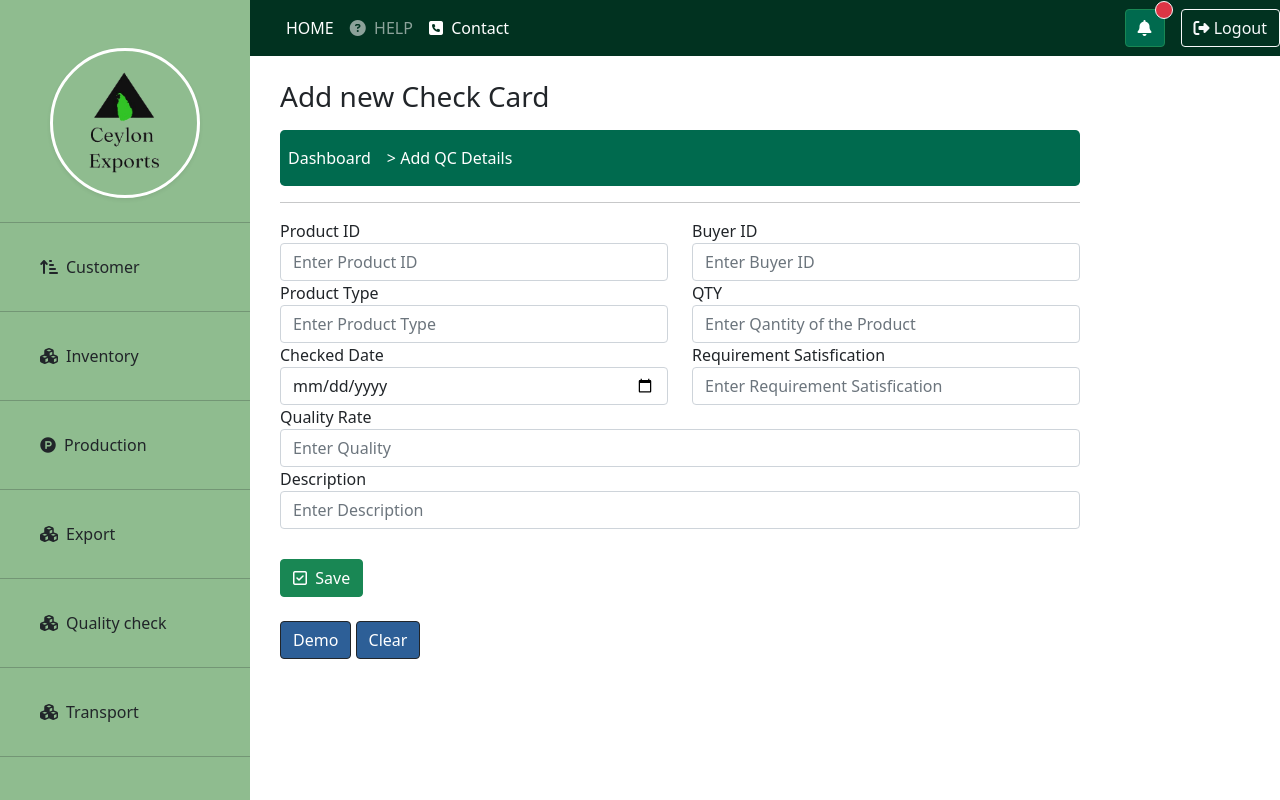
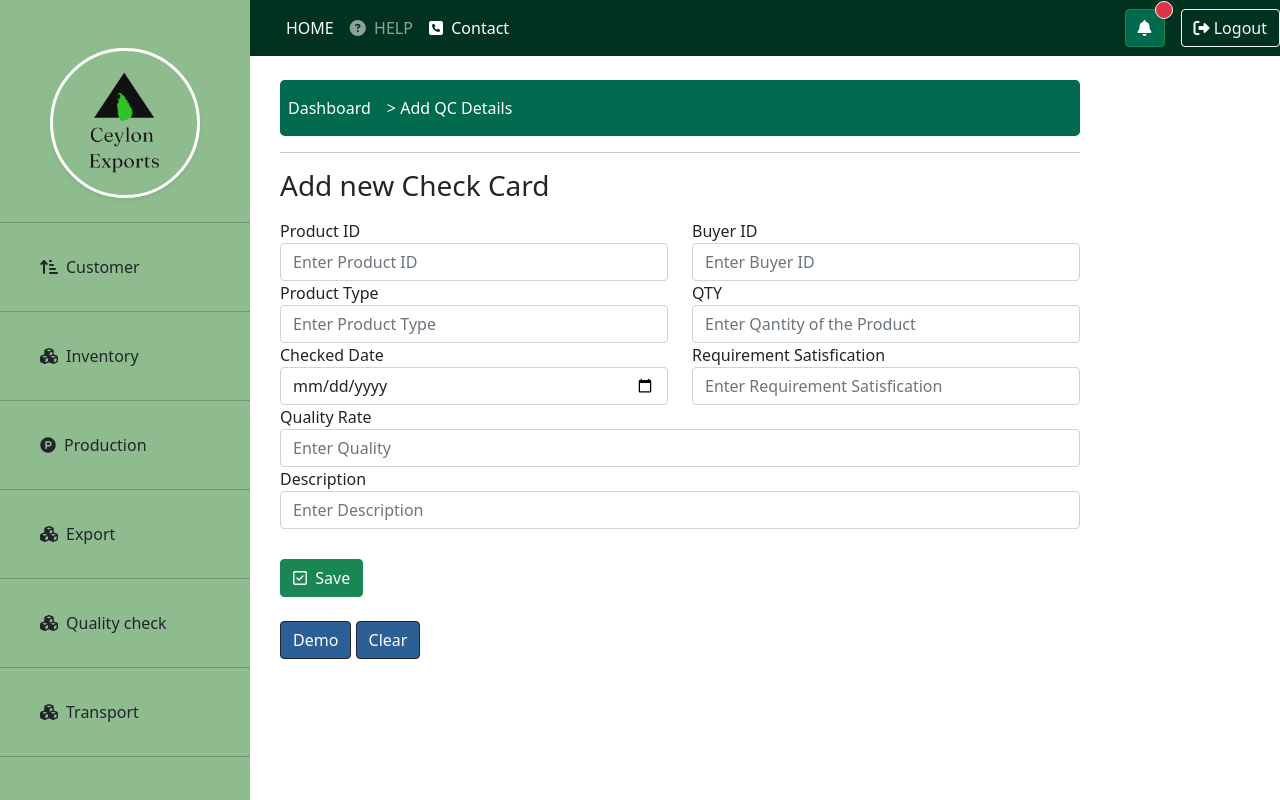
Before and after one commit to IT21062438/ExportManagement, a React (Create React App) app in the folder client/: page /addqc in a window 1280 px wide. Built offline with nearby package versions, Linux system fonts and the light colour scheme.

Commit message:
Update createpostQC

```diff
--- a/client/src/components/CreatepostQC.js
+++ b/client/src/components/CreatepostQC.js
@@ -221,7 +221,6 @@ export default class CreatePostQC extends Component {
       //component organizer
       <div className="content" style={{ paddingLeft: "80px", width: "100%" }}>
         <div className="col-md-8 mt-4 mx-auto">
-          <h1 className="h3 mb-3 font-weight-nomal">Add new Check Card</h1>
           <form className="needs-validation" noValidate>
             {/* custom navigation        */}
             <nav
@@ -265,7 +264,7 @@ export default class CreatePostQC extends Component {
               </div>
             </nav>
             <hr />
-
+            <h1 className="h3 mb-3 font-weight-nomal">Add new Check Card</h1>
             <div class="row">
               <div class="col">
                 <lable style={{ marginBottom: "5px" }}>Product ID</lable>
```
